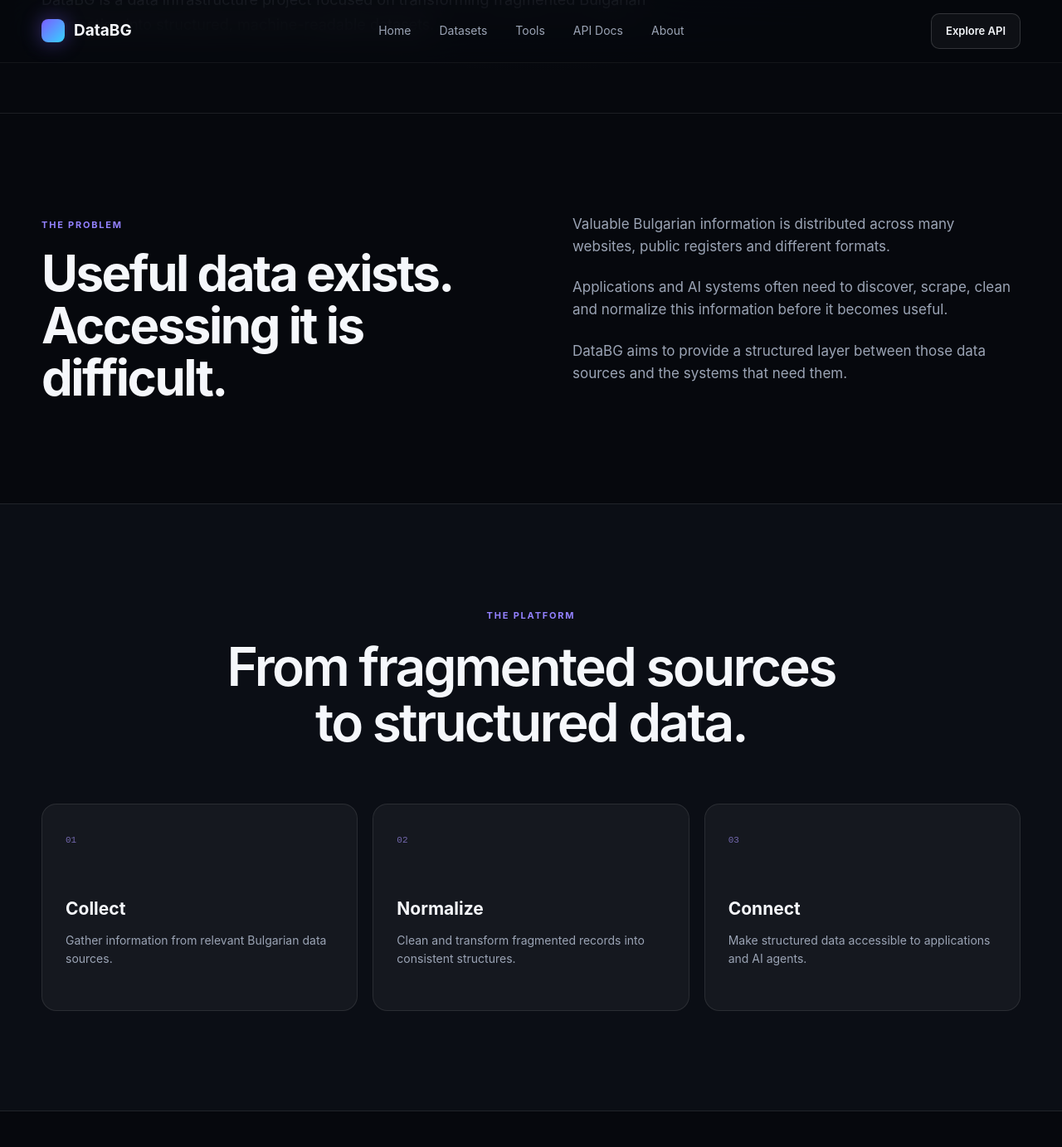
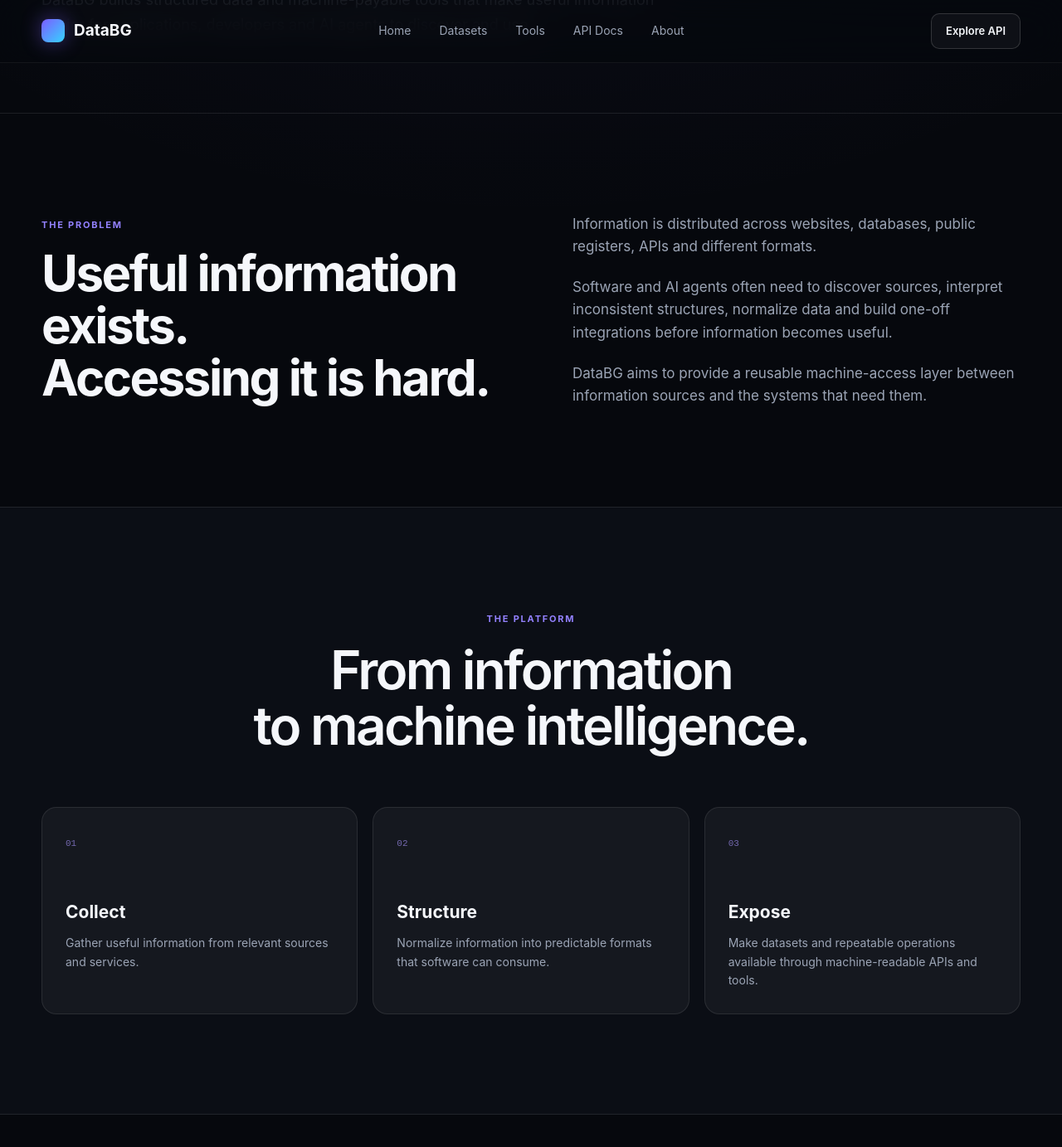
Before and after one commit to plamensve/databg.tech, a Jekyll site: the page built from about.html, in a window 1280 px wide and 1400 px high, scrolled down 465 px. Shown: the top 1383 px of the window at 83% size. Built offline with Jekyll 4.4.1, drawn with Linux system fonts in a browser that asks for light colours; some of the changed text lies outside the part shown.

Commit message:
Reposition DataBG as global data infrastructure

```diff
--- a/about.html
+++ b/about.html
@@ -1,166 +1,86 @@
 ---
 layout: default
 title: About
-description: Learn about DataBG and its mission to structure Bulgarian data for the AI era.
+description: Learn about DataBG, a global data and machine-intelligence infrastructure platform for AI agents.
 ---
 
 <section class="page-hero">
-
     <div class="container">
-
         <span class="eyebrow">ABOUT DATABG</span>
-
-        <h1>
-            Bulgarian information.<br>
-            Built for the AI era.
-        </h1>
-
+        <h1>Data infrastructure<br>for the agentic web.</h1>
         <p>
-            DataBG is a data infrastructure project focused on transforming
-            fragmented Bulgarian information into structured, machine-readable datasets.
+            DataBG builds structured data and machine-payable tools that make useful information
+            easier for applications, developers and AI agents to discover and use.
         </p>
-
     </div>
-
 </section>
 
+<section class="section">
+    <div class="container about-grid">
+        <div>
+            <span class="eyebrow">THE PROBLEM</span>
+            <h2>Useful information exists.<br>Accessing it is hard.</h2>
+        </div>
+        <div class="about-copy">
+            <p>
+                Information is distributed across websites, databases, public registers, APIs and different formats.
+            </p>
+            <p>
+                Software and AI agents often need to discover sources, interpret inconsistent structures,
+                normalize data and build one-off integrations before information becomes useful.
+            </p>
+            <p>
+                DataBG aims to provide a reusable machine-access layer between information sources and the systems that need them.
+            </p>
+        </div>
+    </div>
+</section>
+
+<section class="section about-dark-section">
+    <div class="container">
+        <div class="center-heading">
+            <span class="eyebrow">THE PLATFORM</span>
+            <h2>From information<br>to machine intelligence.</h2>
+        </div>
+        <div class="feature-grid">
+            <article class="feature-card"><span class="feature-number">01</span><h3>Collect</h3><p>Gather useful information from relevant sources and services.</p></article>
+            <article class="feature-card"><span class="feature-number">02</span><h3>Structure</h3><p>Normalize information into predictable formats that software can consume.</p></article>
+            <article class="feature-card"><span class="feature-number">03</span><h3>Expose</h3><p>Make datasets and repeatable operations available through machine-readable APIs and tools.</p></article>
+        </div>
+    </div>
+</section>
 
 <section class="section">
-
     <div class="container about-grid">
-
         <div>
-
-            <span class="eyebrow">THE PROBLEM</span>
-
-            <h2>
-                Useful data exists.<br>
-                Accessing it is difficult.
-            </h2>
-
+            <span class="eyebrow">GLOBAL BY DESIGN</span>
+            <h2>Bulgaria is the beginning.<br>Not the boundary.</h2>
         </div>
-
-
         <div class="about-copy">
-
             <p>
-                Valuable Bulgarian information is distributed across many websites,
-                public registers and different formats.
+                DataBG started with Bulgarian structured data because it is a practical market in which to build and validate the platform.
             </p>
-
             <p>
-                Applications and AI systems often need to discover, scrape,
-                clean and normalize this information before it becomes useful.
+                The underlying architecture is intentionally broader: datasets can cover countries, companies,
+                markets, organizations, locations, public information and other domains worldwide.
             </p>
-
             <p>
-                DataBG aims to provide a structured layer between those data
-                sources and the systems that need them.
+                The long-term goal is a global catalog of machine-accessible data and utilities for the agentic web.
             </p>
-
         </div>
-
     </div>
-
 </section>
 
-
-<section class="section about-dark-section">
-
+<section class="section data-principles-section">
     <div class="container">
-
         <div class="center-heading">
-
-            <span class="eyebrow">THE PLATFORM</span>
-
-            <h2>
-                From fragmented sources<br>
-                to structured data.
-            </h2>
-
+            <span class="eyebrow">DESIGN PRINCIPLES</span>
+            <h2>Built for machines.<br>Useful for humans.</h2>
         </div>
-
-
         <div class="feature-grid">
-
-            <article class="feature-card">
-
-                <span class="feature-number">01</span>
-
-                <h3>Collect</h3>
-
-                <p>
-                    Gather information from relevant Bulgarian data sources.
-                </p>
-
-            </article>
-
-
-            <article class="feature-card">
-
-                <span class="feature-number">02</span>
-
-                <h3>Normalize</h3>
-
-                <p>
-                    Clean and transform fragmented records into consistent structures.
-                </p>
-
-            </article>
-
-
-            <article class="feature-card">
-
-                <span class="feature-number">03</span>
-
-                <h3>Connect</h3>
-
-                <p>
-                    Make structured data accessible to applications and AI agents.
-                </p>
-
-            </article>
-
+            <article class="feature-card"><span class="feature-number">01</span><h3>Machine-first</h3><p>Discovery, schemas and access are designed for software and autonomous agents.</p></article>
+            <article class="feature-card"><span class="feature-number">02</span><h3>Composable</h3><p>Datasets and tools can be combined into larger automated workflows.</p></article>
+            <article class="feature-card"><span class="feature-number">03</span><h3>Pay-per-use</h3><p>x402 enables machine-to-machine payments for individual resources without a traditional checkout.</p></article>
         </div>
-
     </div>
-
 </section>
-
-
-<section class="section">
-
-    <div class="container about-grid">
-
-        <div>
-
-            <span class="eyebrow">THE VISION</span>
-
-            <h2>
-                A data layer<br>
-                for Bulgaria.
-            </h2>
-
-        </div>
-
-
-        <div class="about-copy">
-
-            <p>
-                DataBG is not designed around a single dataset.
-            </p>
-
-            <p>
-                The goal is to progressively build a collection of structured
-                Bulgarian datasets behind a consistent API and MCP infrastructure.
-            </p>
-
-            <p>
-                The Bulgarian Doctors dataset is the first step.
-            </p>
-
-        </div>
-
-    </div>
-
-</section>
```
